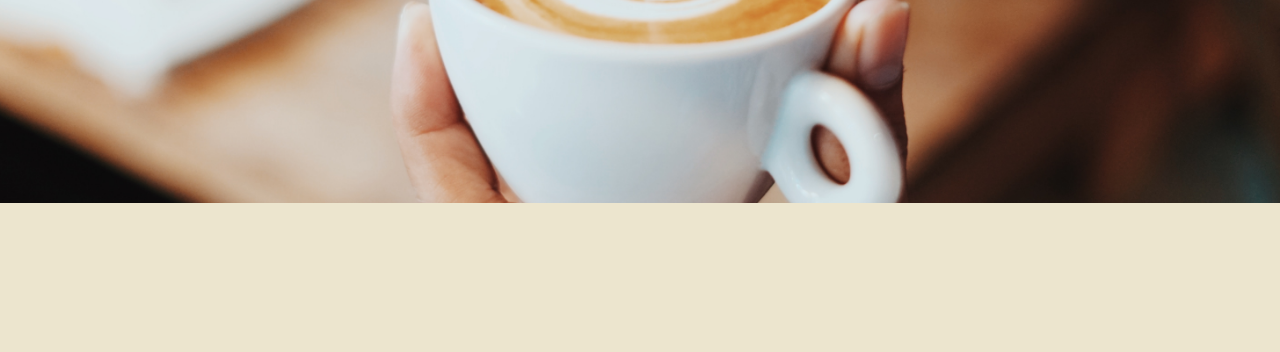
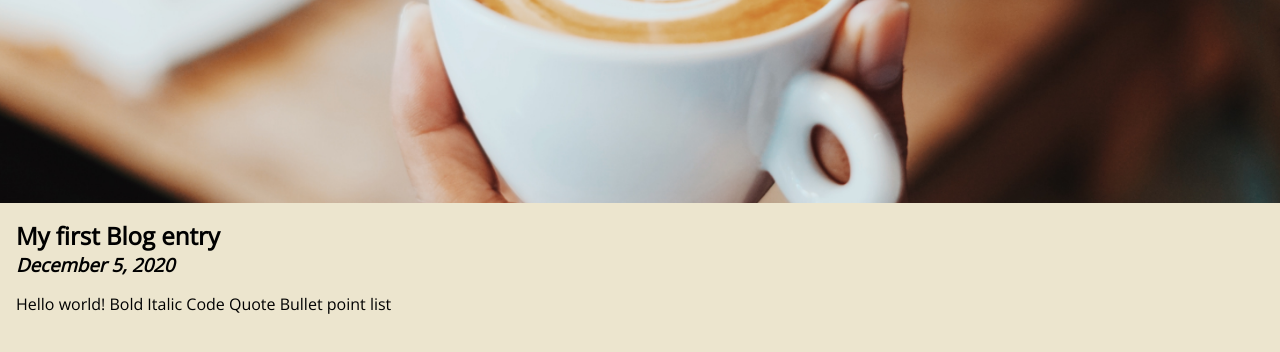
Before and after one commit to pascalcollins/gatsby_netlifycms_chapter3, a Gatsby site: page / in a window 1280 px wide. Shown: the part 436-788 px from the top of the page. Built offline with nearby package versions, Linux system fonts and the light colour scheme; Gatsby itself is replaced by a stand-in of ours.

Commit message:
displays list of blog posts on the index page

```diff
--- a/gatsby-config.js
+++ b/gatsby-config.js
@@ -3,6 +3,14 @@
     title: 'The Coffee Blog'
   },
     plugins: [
-        'gatsby-plugin-netlify-cms'
+        'gatsby-plugin-netlify-cms',
+        {
+          resolve: 'gatsby-source-filesystem',
+          options: {
+            name: 'blog',
+            path: 'src/blog'
+          }
+        },
+        'gatsby-transformer-remark'
     ]
 };
--- a/package.json
+++ b/package.json
@@ -16,6 +16,8 @@
   "dependencies": {
     "gatsby": "^2.23.7",
     "gatsby-plugin-netlify-cms": "^4.3.5",
+    "gatsby-source-filesystem": "^2.3.14",
+    "gatsby-transformer-remark": "^2.8.19",
     "netlify-cms-app": "^2.12.15",
     "react": "^16.13.1",
     "react-dom": "^16.13.1"
--- /dev/null
+++ b/src/components/BlogList.js
@@ -0,0 +1,36 @@
+import React from 'react';
+
+import {graphql, useStaticQuery} from 'gatsby';
+
+import BlogPost from './BlogPost';
+
+export default function BlogList() {
+    const data = useStaticQuery(graphql`
+    {
+        allMarkdownRemark {
+            edges {
+                node {
+                    id
+                    frontmatter {
+                        title
+                        date(formatString: "MMMM D, YYYY")
+                    }
+                    excerpt
+                }
+            }
+        }
+    }
+    `);
+    return (
+        <div>
+            {data.allMarkdownRemark.edges.map(edge => (
+                <BlogPost
+                    key={edge.node.id}
+                    title={edge.node.frontmatter.title}
+                    date={edge.node.frontmatter.date}
+                    excerpt={edge.node.excerpt}
+                />
+            ))}
+        </div>
+    );
+}
--- /dev/null
+++ b/src/components/BlogPost.js
@@ -0,0 +1,12 @@
+import React from 'react';
+import styles from './BlogPost.module.css';
+
+export default function BlogPost({title, date, excerpt}) {
+    return (
+        <article className={styles.blog}>
+            <h2>{title}</h2>
+            <h3>{date}</h3>
+            <p>{excerpt}</p>
+        </article>
+    );
+}
--- /dev/null
+++ b/src/components/BlogPost.module.css
@@ -0,0 +1,12 @@
+.blog {
+    padding: 1rem;
+}
+
+.blog h2 {
+    margin: 0;
+}
+
+.blog h3 {
+    margin: 0;
+    font-style: italic;
+}
--- a/src/pages/index.js
+++ b/src/pages/index.js
@@ -1,6 +1,7 @@
 import React from 'react';
 
 import { graphql, useStaticQuery } from 'gatsby';
+import BlogList from '../components/BlogList';
 
 import Layout from '../components/Layout';
 
@@ -22,6 +23,7 @@
       <div id={styles.hero}>
         <h1>{data.site.siteMetadata.title}</h1>
       </div>
+        <BlogList/>
     </Layout>
   );
 }
```
Also changed, not shown: 1 other file.
